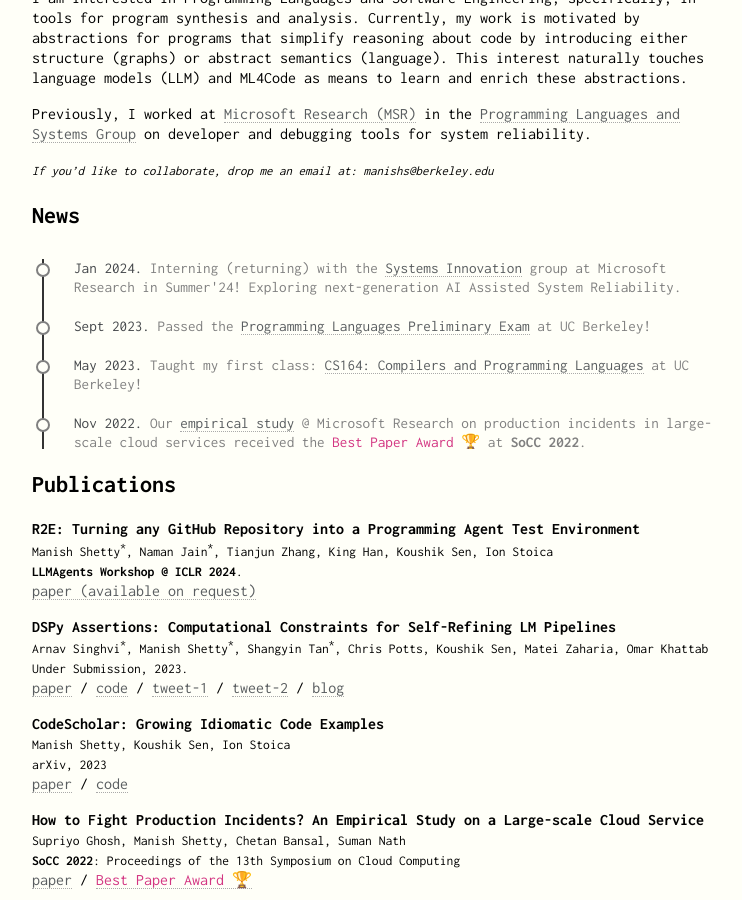
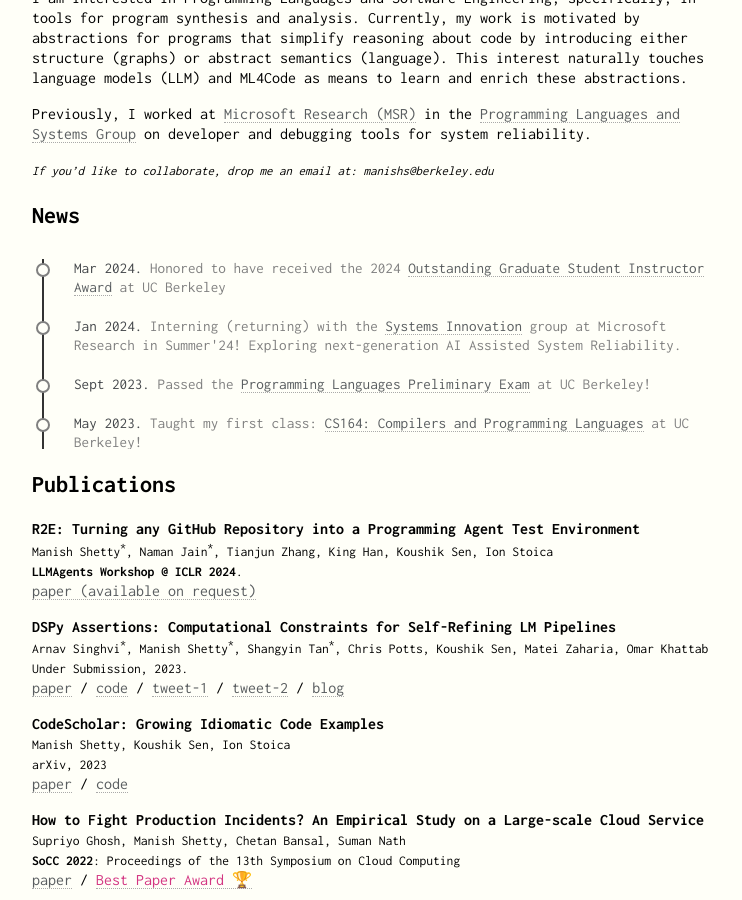
Before and after one commit to manishshettym/manishshettym.github.io, a Jekyll site: the page built from index.md, in a window 1280 px wide and 900 px high, scrolled down 322 px. Shown: the whole window, without its empty margins (258-1000 px from the left). Built offline with Jekyll 4.4.1, drawn with Linux system fonts in a browser that asks for light colours.

Commit message:
ogsi award

```diff
--- a/index.md
+++ b/index.md
@@ -24,6 +24,13 @@ Previously, I worked at <a href="https://www.microsoft.com/en-us/research/">Micr
 
 <div class="timeline">
   <div class="outer">
+    <div class="card">
+      <div class="info">
+        <span><span class="title">Mar 2024. </span>
+        Honored to have received the 2024 <a href="https://gsi.berkeley.edu/programs-services/award-programs/ogsi/">Outstanding Graduate Student Instructor Award</a> at UC Berkeley
+        </span>
+      </div>
+    </div>
     <div class="card">
       <div class="info">
         <span><span class="title">Jan 2024. </span>
```
